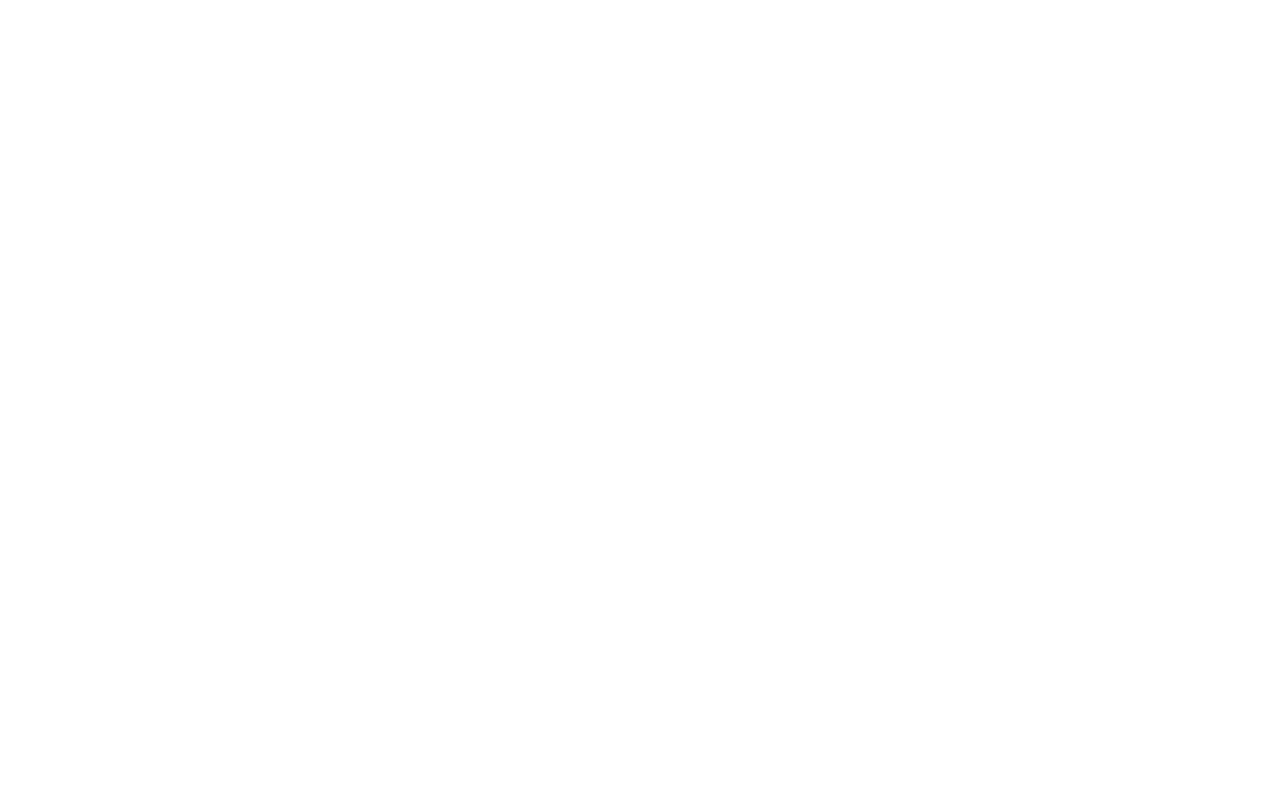
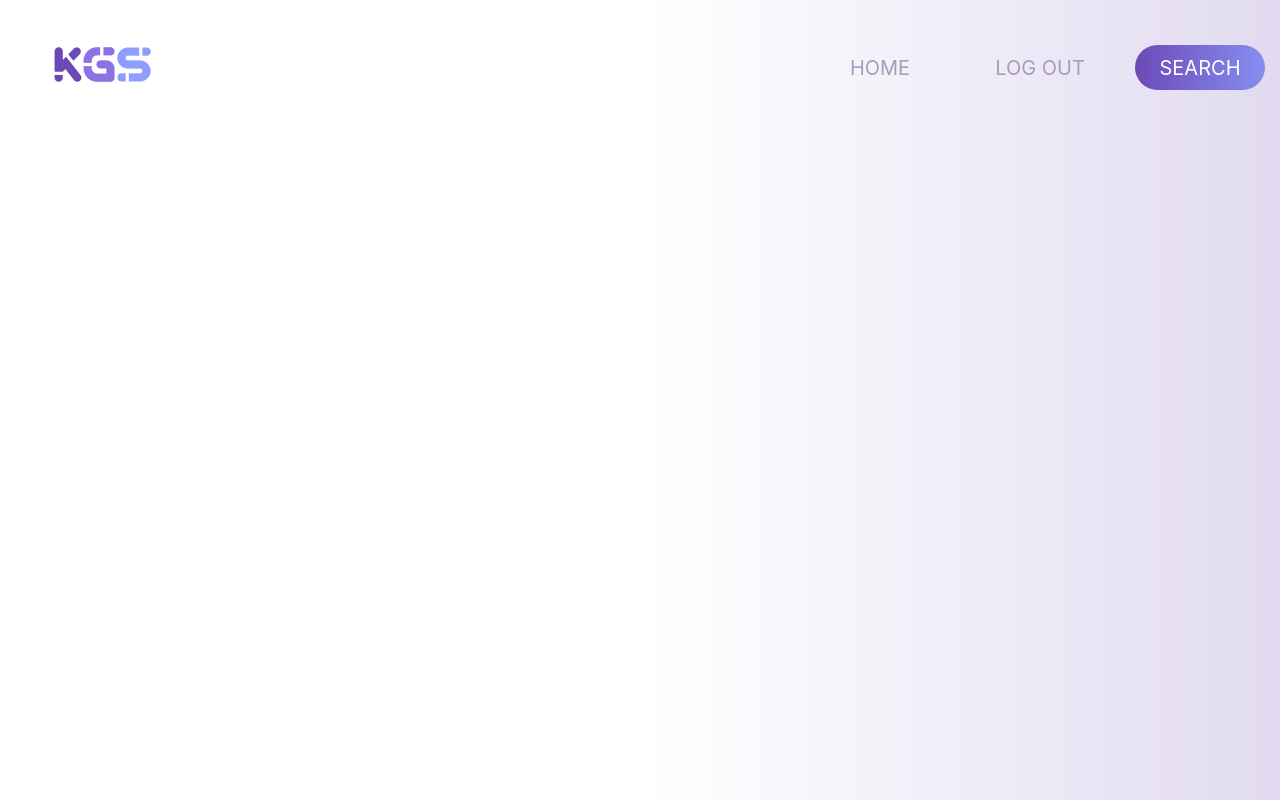
Before and after one commit to DSM-KGS/KGS-Frontend, a React (Create React App) app: page /search in a window 1280 px wide. Before the commit this address had no page. Shown: the top 800 px of the page. Built offline with nearby package versions, Linux system fonts and the light colour scheme.

Commit message:
[cre] search

```diff
--- a/src/App.js
+++ b/src/App.js
@@ -5,15 +5,20 @@ import {
   Route,
   Routes,
 } from "react-router-dom";
-import Header from "./components/Header";
+import Header_main from "./components/Header_main";
+import Header_search from "./components/Header_search";
 import Mainpage from "./page/Mainpage";
+import Searchpage from "./page/Searchpage";
 
 function App() {
   return (
     <BrowserRouter>
       <Routes>
-        <Route element={<Header />}>
+        <Route element={<Header_main />}>
           <Route path="/" element={<Mainpage />} />
+        </Route>
+        <Route element={<Header_search />}>
+          <Route path="/search" element={<Searchpage/>}/>
         </Route>
       </Routes>
     </BrowserRouter>
--- a/src/components/Header.jsx
+++ b/src/components/Header_search.jsx
@@ -3,28 +3,21 @@ import { Outlet } from "react-router-dom";
 import * as S from "../css/Header";
 
 function Header() {
+  const [page, setPage] = useState("");
+  const [token, setToken] = useState("aaaa");
   return (
     <>
       <S.Background>
         <S.div>
           <S.logo src="img/logo.png"></S.logo>
           <S.div>
-            <S.clickTitle>
-              <S.title
-                style={{
-                  color: "white",
-                }}
-              >
-                HOME
-              </S.title>
-            </S.clickTitle>
             <S.noClickTitle>
               <S.title
                 style={{
                   color: "#a79dbb",
                 }}
               >
-                LOG IN
+                HOME
               </S.title>
             </S.noClickTitle>
             <S.noClickTitle>
@@ -33,9 +26,18 @@ function Header() {
                   color: "#a79dbb",
                 }}
               >
+                LOG OUT
+              </S.title>
+            </S.noClickTitle>
+            <S.clickTitle>
+              <S.title
+                style={{
+                  color: "white",
+                }}
+              >
                 SEARCH
               </S.title>
-            </S.noClickTitle>
+            </S.clickTitle>
           </S.div>
         </S.div>
       </S.Background>
--- /dev/null
+++ b/src/css/Search.js
@@ -0,0 +1,12 @@
+import { styled } from "styled-components";
+
+export const Background = styled.div`
+  width: 100%;
+  height: 855px;
+  background: linear-gradient(
+      270deg,
+      rgba(108, 74, 182, 0.2) 0%,
+      rgba(225, 219, 241, 0) 50%
+    ),
+    #ffffff;
+`;
--- /dev/null
+++ b/src/page/Searchpage.jsx
@@ -0,0 +1,13 @@
+import React, { useState, useEffect } from "react";
+import * as S from "../css/Search.js";
+import axios from "axios";
+
+function MainPage() {
+  return (
+    <>
+      <S.Background></S.Background>
+    </>
+  );
+}
+
+export default MainPage;
```
Also changed, not shown: public/img/search_background.png (added).
